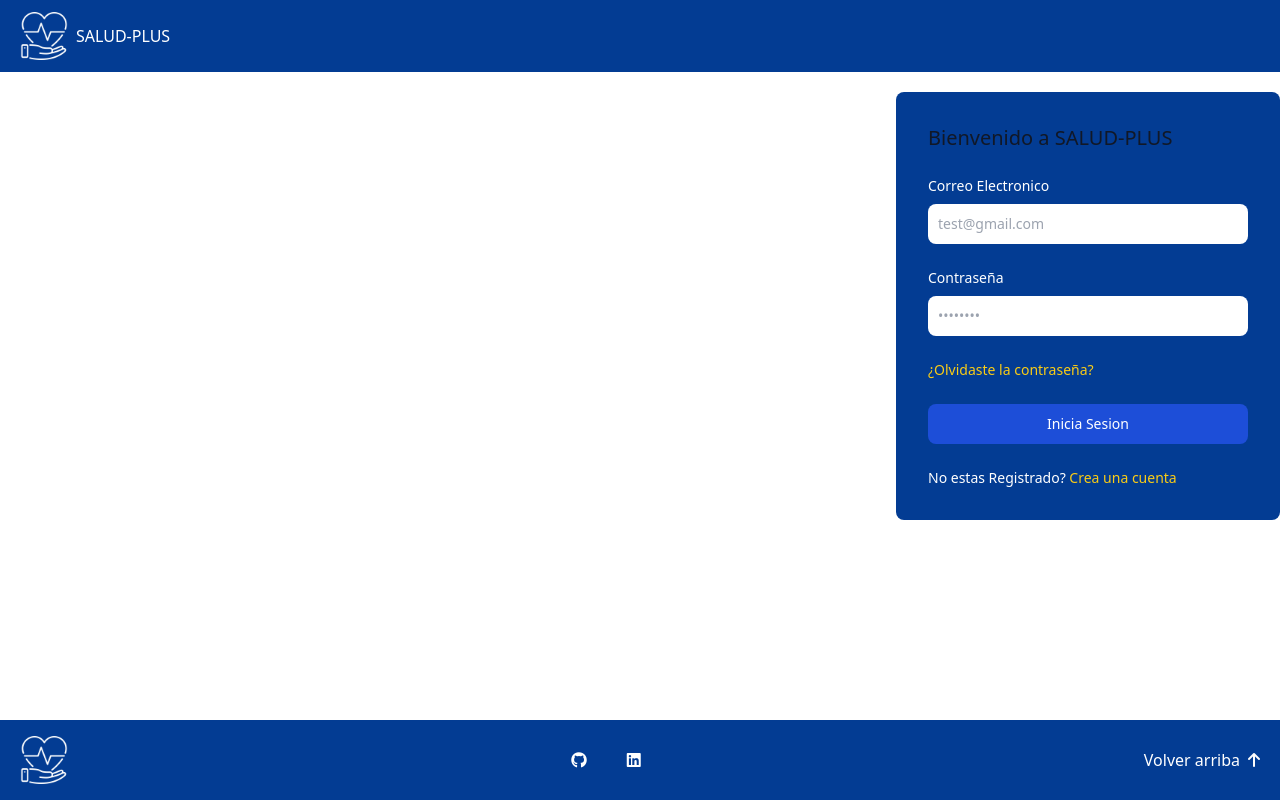
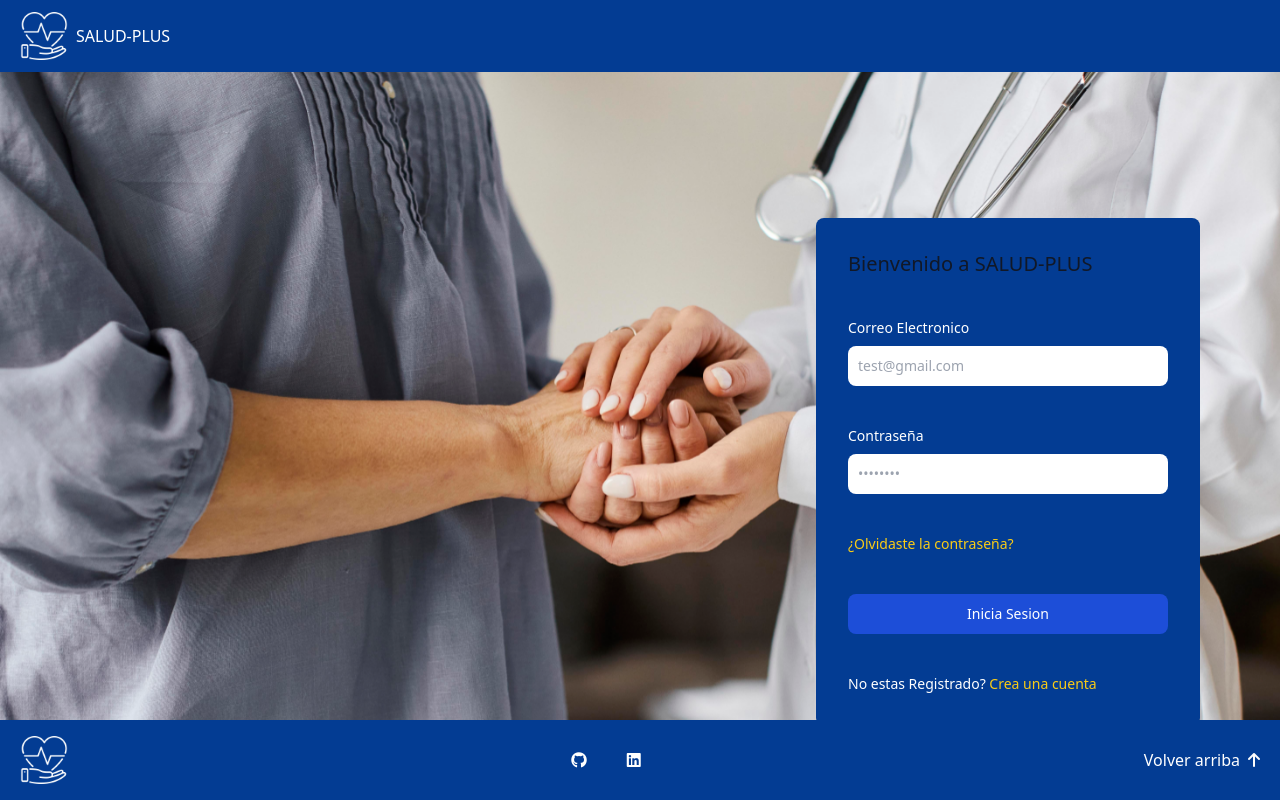
Before and after one commit to Alejandro-Montepeque/SALUD-PLUS, a Vue app: page / in a window 1280 px wide. Built offline with nearby package versions, Linux system fonts and the light colour scheme.

Commit message:
adding:new view login

```diff
--- a/src/components/Navbar.vue
+++ b/src/components/Navbar.vue
@@ -1,5 +1,5 @@
 <template>
-    <nav class="bg-primary p-3 md:px-5 flex flex-col ms:items-center md:flex-row sticky">
+    <nav class="bg-primary p-3 md:px-5 flex flex-col ms:items-center md:flex-row sticky ">
         <div>
             <img alt="logo-salud" src="/src/img/care.png" class="hidden md:block" width="48">
         </div>
--- a/src/style.css
+++ b/src/style.css
@@ -26,4 +26,10 @@
     placeholder-gray-400
   }
 
+  .card {
+    @apply w-full flex
+    max-w-sm p-4 rounded-lg
+    sm:p-6 md:p-8
+  }
+
 }
--- a/src/views/Login.vue
+++ b/src/views/Login.vue
@@ -6,9 +6,9 @@
 
 <template>
     <Navbar />
-    <div class="container py-5 flex justify-end">
-        <div class="w-full flex max-w-sm p-4 rounded-lg sm:p-6 md:p-8 bg-primary">
-            <form class="space-y-6 w-full">
+    <div class="flex justify-end items-center w-full h-screen bg-background-img bg-cover bg-fixed">
+        <div class="card bg-primary mr-20">
+            <form class="space-y-10 w-full">
                 <h5 class="text-xl font-medium text-gray-900 dark:text-white">Bienvenido a SALUD-PLUS
                 </h5>
                 <div>
--- a/tailwind.config.js
+++ b/tailwind.config.js
@@ -12,6 +12,9 @@ export default {
         'primary': 'rgb(var(--color-primary))',
         'secondary':'rgb(var(--color-secondary))',
         'third' : 'rgb(var(--color-third))'
+      },
+      backgroundImage:{
+        'background-img': "url('/src/img/back.jpg')",
       }
     },
   },
```
Also changed, not shown: src/img/back.jpg (renamed from src/img/covid-recovery-center-female-doctor-holding-older-patient-s-hands.jpg).
